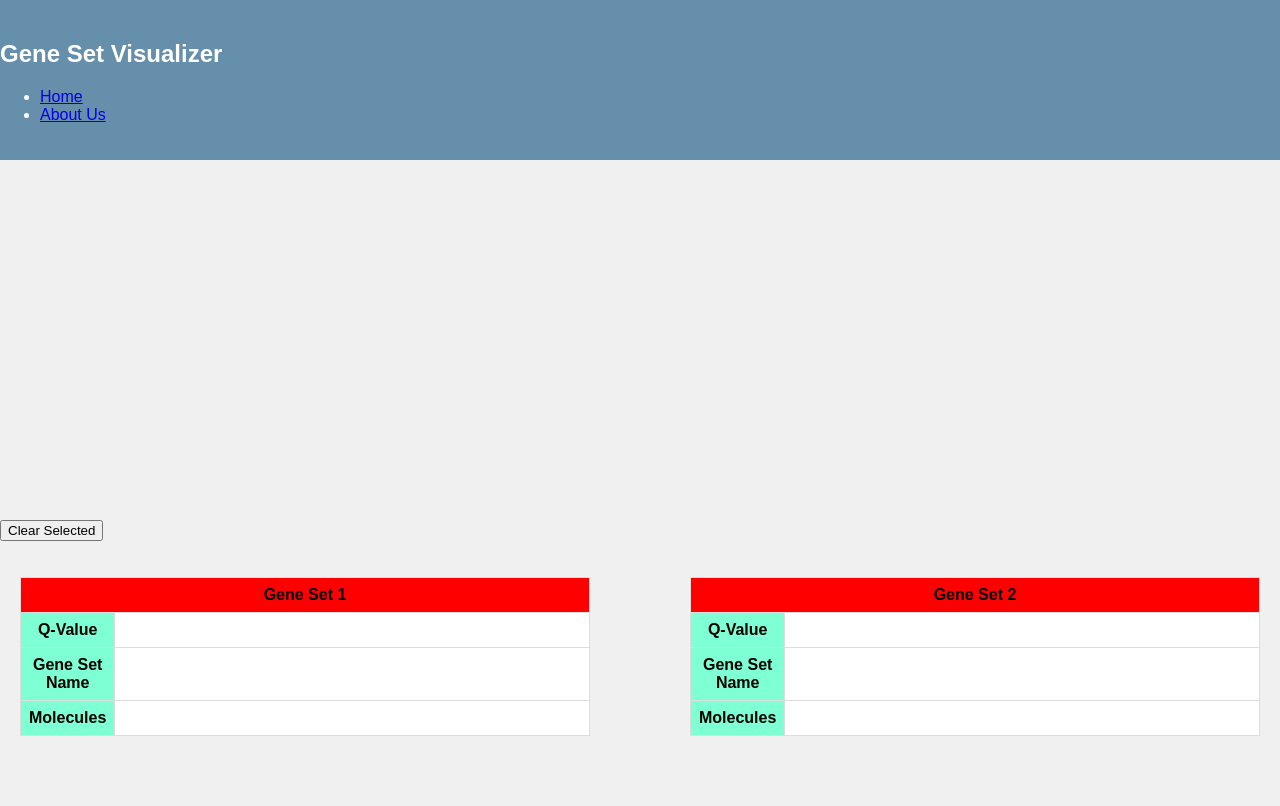
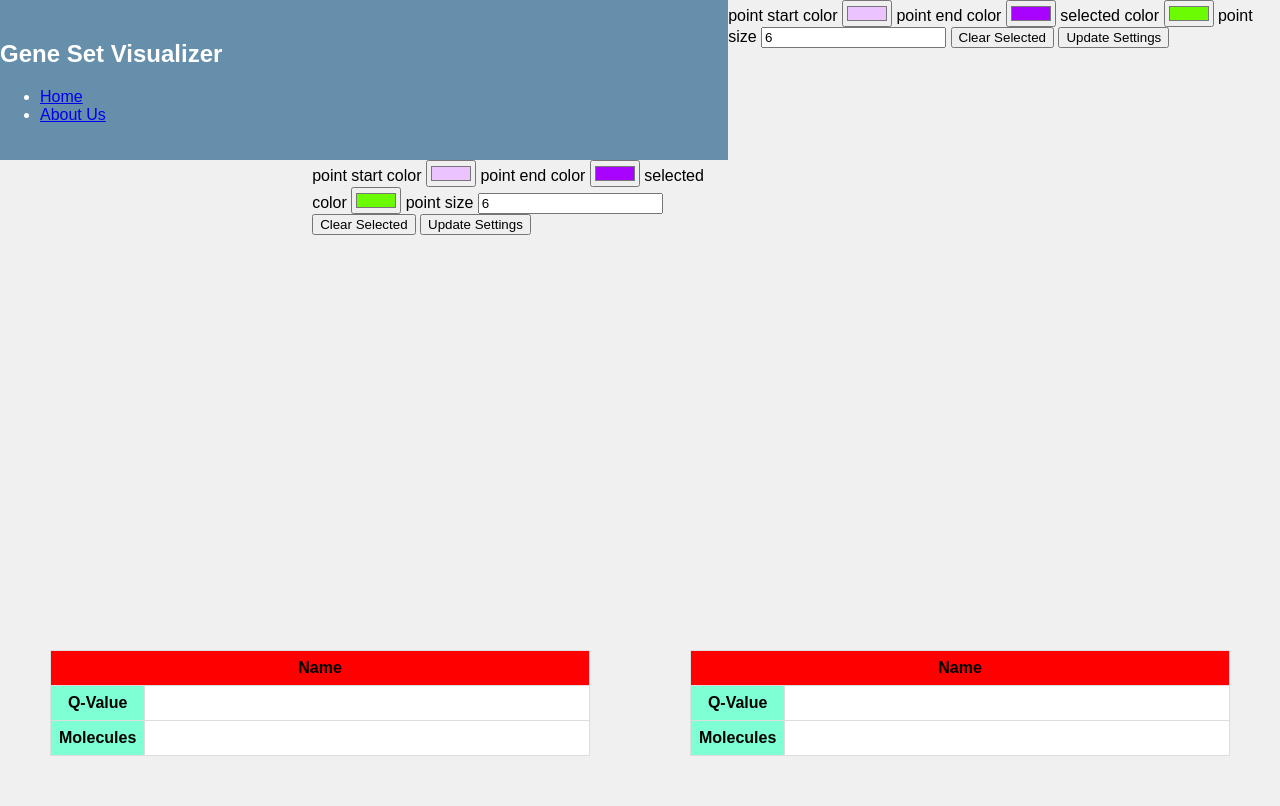
Before and after one commit to JasonCourtois/Gene-Set-Plot, a Django app: template myapp/templates/base.html in a window 1280 px wide. Shown: the part 160-966 px from the top of the page. Before the commit the page ends 896 px from the top, so only its background shows below. Run offline with Django 3.2, Linux system fonts and the light colour scheme; the template is opened without the code that fills it, so the values that code supplies are empty.

Commit message:
Poperties
Got some properties working, about to break a lot of stuff by changing variable names (wish me luck)

```diff
--- a/myapp/templates/base.html
+++ b/myapp/templates/base.html
@@ -6,12 +6,11 @@
     <meta name="viewport" content="width=device-width, initial-scale=1.0" />
     <title>Interactive UMAP Plot</title>
     {% load static %}
-    <!--
     <link
       rel="stylesheet"
       type="text/css"
       href="{% static 'myapp/css/style.css' %}"
-    />-->
+    />
   </head>
   <body>
     <div>
@@ -27,23 +26,33 @@
         </div>
       </nav>
     </div>
+    <div class="graph-container">
     <iframe
       id="graph"
       src="{% url 'read_graph' %}"
-      width="100%"
-      height="500px"
       frameborder="0"
     ></iframe>
-    <div id="settings-container">
-      <p>
-        <button onclick="clear_selected()">Clear Selected</button>
-      </p>
+    <div class="settings">
+      <label for="point-start-color">point start color</label>
+      <input type="color" id="point-start-color" name="point-start-color" value="#EBC4FF" />
+      <label for="point-end-color">point end color</label>
+      <input type="color" id="point-end-color" name="point-end-color" value="#A703FF" />
+      <label for="selected-color">selected color</label>
+      <input type="color" id="selected-color" name="selected-color" value="#6bfc03" />
+      <label for="point-size">point size</label>
+      <input type="number" id="point-size" name="point-size" value="6" step="any"/>
+      <button onclick="clearSelected()">Clear Selected</button>
+      <button onclick="updateSettings()">Update Settings</button>
+      <script src="{% static 'myapp/js/update_settings.js' %}"></script>
     </div>
+  </div>
+
     <div id="selected-points-container">
+      <div class="table-wrapper">
       <table id="table-1">
        <thead>
         <tr>
-          <th colspan="2">Gene Set 1</th>
+          <th colspan="2" id="set-name-1">Name</th>
         </tr>
       </thead>
       <tbody>
@@ -52,19 +61,17 @@
           <td id="qvalue-1"></td>
         </tr>
         <tr>
-          <th>Gene Set Name</td>
-          <td id="set-name-1"></td>
-        </tr>
-        <tr>
           <th>Molecules</td>
           <td id="molecules-1"></td>
         </tr>
       </tbody>
       </table>
+    </div>
+    <div class="table-wrapper">
       <table id="table-2">
         <thead>
         <tr>
-          <th colspan="2">Gene Set 2</th>
+          <th colspan="2" id="set-name-2">Name</th>
         </tr>
       </thead>
       <tbody>
@@ -73,74 +80,13 @@
           <td id="qvalue-2"></td>
         </tr>
         <tr>
-          <th>Gene Set Name</td>
-          <td id="set-name-2"></td>
-        </tr>
-        <tr>
           <th>Molecules</td>
           <td id="molecules-2"></td>
         </tr>
       </tbody>
       </table>
     </div>
-    <script src="{% static 'myapp/js/display_selected.js' %}"></script>
-    <script>
-      function clear_selected() {
-        const iframe = document.getElementById("graph");
-        const iframeWindow = iframe.contentWindow;
-        iframeWindow.clear_selected();
-      }
-    </script>
+    </div>
+    <script src="{% static 'myapp/js/modify_selected.js' %}"></script>
   </body>
-
-  <style>
-    body {
-      margin: 0;
-      padding: 0;
-      height: 100svh;
-      background-color: #f0f0f0;
-      font-family: Arial, sans-serif;
-    }
-
-    #selected-points-container {
-      display: flex;
-      justify-content: center;
-      align-items: flex-start;
-      gap: 100px; /* space between tables */
-      padding: 20px;
-    }
-
-    table {
-      table-layout: auto;
-      width: 50%; /* fixed width */
-      height: 50%; /* fixed height */
-      border-collapse: collapse;
-      background-color: #fff;
-      border: 1px solid #ddd;
-      text-align: left;
-    }
-
-    th, td {
-      padding: 8px;
-      border: 1px solid #ddd;
-    }
-
-    thead {
-      background-color: #ff0000;
-      text-align: center;
-    }
-
-    tbody th {
-      background-color: aquamarine;
-      text-align: center;
-      vertical-align: top;
-      width: 10%;
-    }
-
-    .nav-bar {
-      background-color: #658faa;
-      color: #fff;
-      padding: 20px 0;
-    }
-  </style>
 </html>
--- /dev/null
+++ b/static/myapp/css/style.css
@@ -0,0 +1,72 @@
+body {
+    margin: 0;
+    padding: 0;
+    height: 100svh;
+    background-color: #f0f0f0;
+    font-family: Arial, sans-serif;
+  }
+
+  #graph {
+    width: 100%;
+    height: 100%;
+  }
+
+
+  .graph-container {
+    display: flex;
+    justify-content: center;
+    align-items: flex-start;
+    height: 75%;
+    flex-shrink: 0;
+  }
+
+  #selected-points-container {
+    display: flex;
+    justify-content: center;
+    align-items: flex-start;
+    gap: 100px; /* space between tables */
+    padding: 50px;
+    flex-wrap: wrap;
+    overflow-y: auto;
+    overflow-x: auto;
+  }
+
+  .table-wrapper {
+    flex: 1;
+    min-width: 300px;
+    flex-basis: 45%;
+    flex-shrink: 0;
+    margin-bottom: 20;
+  }
+
+  table {
+    width: 100%;
+    table-layout: auto;
+    border-collapse: collapse;
+    background-color: #fff;
+    border: 1px solid #ddd;
+    text-align: left;
+  }
+
+  th, td {
+    padding: 8px;
+    border: 1px solid #ddd;
+  }
+
+  thead {
+    background-color: #ff0000;
+    text-align: center;
+  }
+
+  tbody th {
+    background-color: aquamarine;
+    text-align: center;
+    vertical-align: top;
+    width: 10%;
+  }
+
+  .nav-bar {
+    background-color: #658faa;
+    color: #fff;
+    padding: 20px 0;
+  }
--- a/static/myapp/js/display_selected.js
+++ b/static/myapp/js/modify_selected.js
@@ -1,26 +1,25 @@
 function updateContent() {
-  var contentDiv = document.getElementById("content");
   let selecteditems = localStorage.getItem("selected");
 
   if (selecteditems !== null) {
     selecteditems = JSON.parse(selecteditems);
   } else {
-    cleartable(1, 2);
+    clearTable(1, 2);
     return;
   }
 
   if (selecteditems.length === 0) {
-    cleartable(1, 2);
+    clearTable(1, 2);
     return;
   } else if (selecteditems.length === 1) {
-    cleartable(2, 2);
+    clearTable(2, 2);
   }
 
   for (let i = 0; i < selecteditems.length; i++) {
     let qvalue = document.getElementById("qvalue-" + (i + 1));
     qvalue.innerHTML = selecteditems[i]["qvalue"];
     let set_name = document.getElementById("set-name-" + (i + 1));
-    set_name.innerHTML = selecteditems[i]["setname"];
+    set_name.innerHTML = "Name: " + selecteditems[i]["setname"];
     let molecules = document.getElementById("molecules-" + (i + 1));
     molecules.innerHTML = selecteditems[i]["molecules"];
   }
@@ -36,13 +35,19 @@ window.addEventListener("storage", function (e) {
   }
 });
 
-function cleartable(start, stop) {
+function clearTable(start, stop) {
   for (let i = start; i <= stop; i++) {
     let qvalue = document.getElementById("qvalue-" + i);
     qvalue.innerHTML = "";
     let set_name = document.getElementById("set-name-" + i);
-    set_name.innerHTML = "";
+    set_name.innerHTML = "Name";
     let molecules = document.getElementById("molecules-" + i);
     molecules.innerHTML = "";
   }
 }
+
+let iframe = document.getElementById("graph").contentWindow;
+
+function clearSelected() {
+  iframe.clearSelected();
+}
--- /dev/null
+++ b/static/myapp/js/update_settings.js
@@ -0,0 +1,36 @@
+const pointSize = document.getElementById("point-size");
+const pointStartColor = document.getElementById("point-start-color");
+const pointEndColor = document.getElementById("point-end-color");
+const selectedColor = document.getElementById("selected-color");
+
+const defaultSettings = {
+  pointSize: "6",
+  pointStartColor: "#EBC4FF",
+  pointEndColor: "#a703ff",
+  selectedColor: "#6bfc03",
+};
+
+if (localStorage.getItem("settings") !== null) {
+  const currentSettings = JSON.parse(localStorage.getItem("settings"));
+  displayValues(currentSettings);
+} else {
+  displayValues(defaultSettings);
+  localStorage.setItem("settings", JSON.stringify(defaultSettings));
+}
+
+function displayValues(settings) {
+  pointSize.value = settings["pointSize"];
+  pointStartColor.value = settings["pointStartColor"]
+  pointEndColor.value = settings["pointEndColor"];
+  selectedColor.value = settings["selectedColor"];
+}
+
+function updateSettings() {
+  let settings = {
+    pointSize: pointSize.value,
+    pointStartColor: pointStartColor.value,
+    pointEndColor: pointEndColor.value,
+    selectedColor: selectedColor.value,
+  };
+  localStorage.setItem("settings", JSON.stringify(settings));
+}
```
Also changed, not shown: myapp/templates/graph.html (+56 -33 lines).
